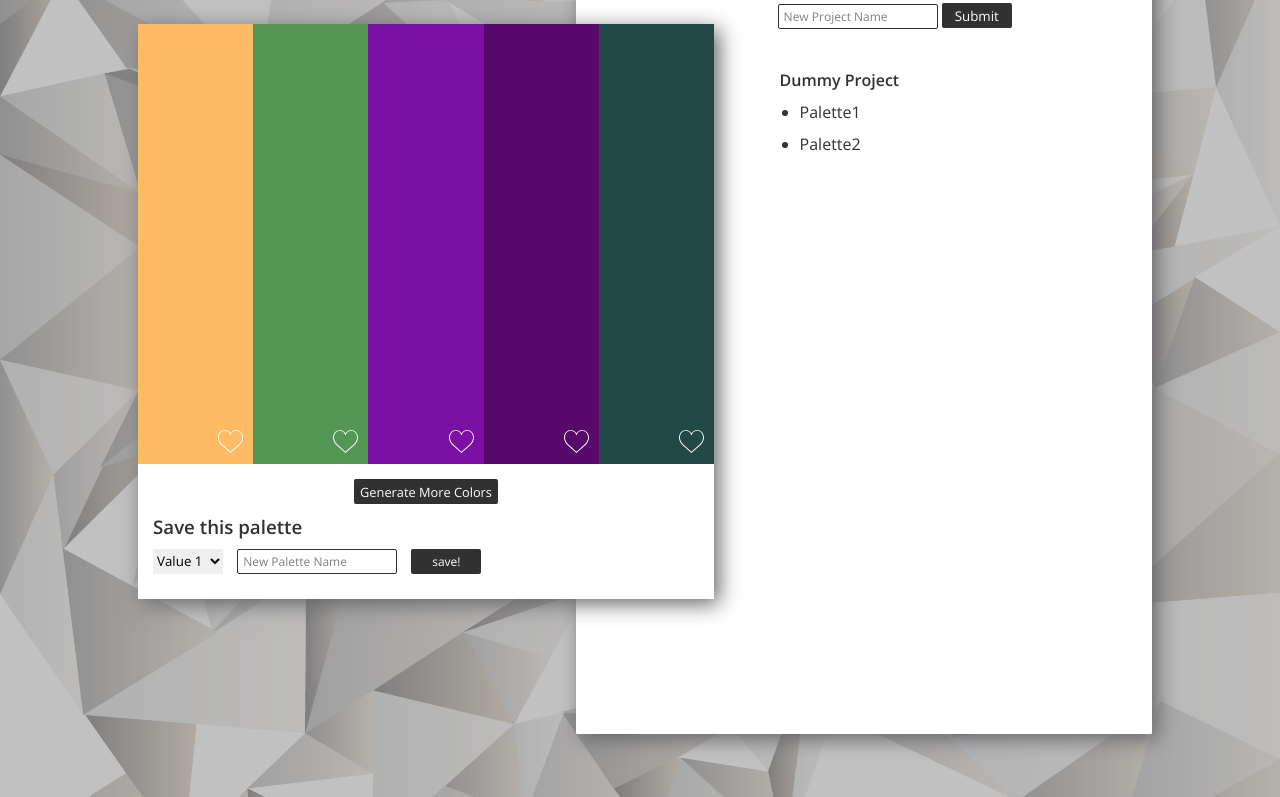
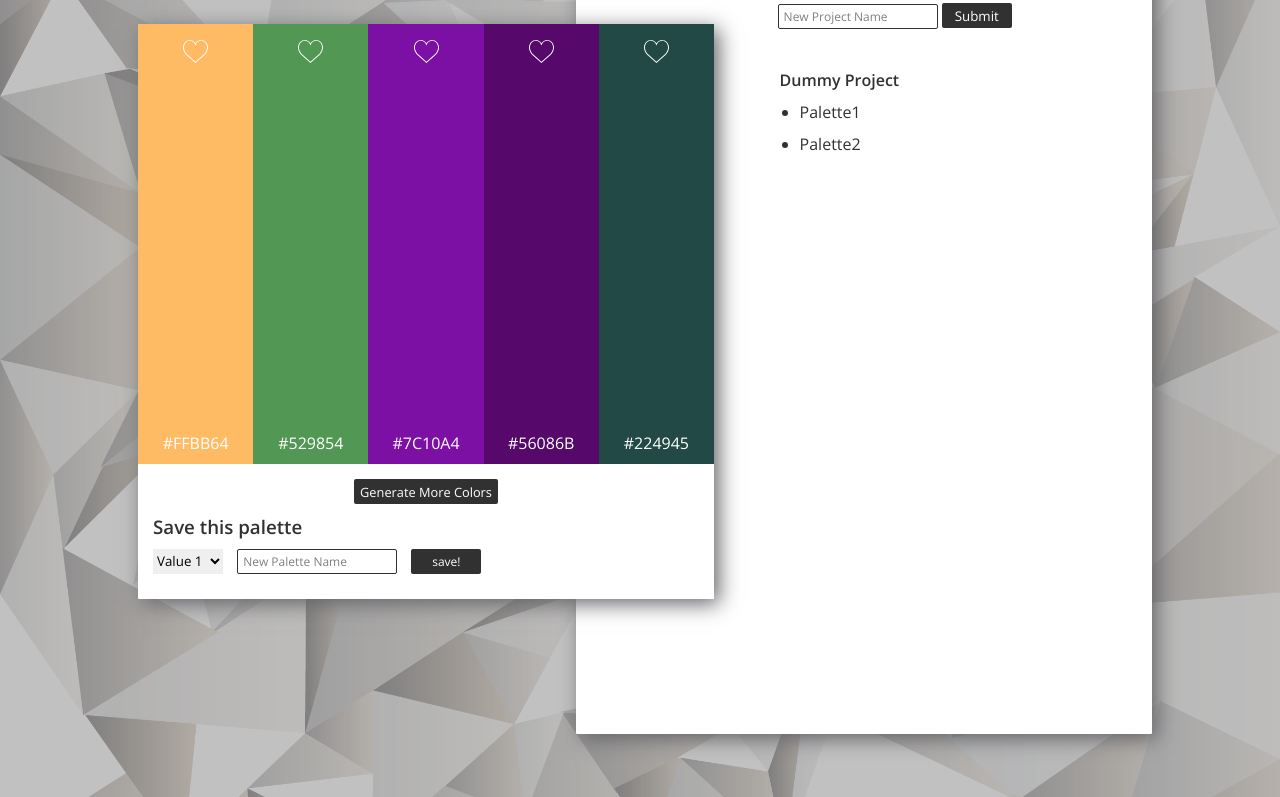
Before and after one commit to turingschool-examples/b3-fetch-intro-server, a plain HTML site: page public/index.html in a window 1280 px wide. Shown: the part 66-863 px from the top of the page. Drawn offline with nearby package versions, Linux system fonts and the light colour scheme.

Commit message:
Render hex codes on color div, style hex and hearts

```diff
--- a/public/css/styles.css
+++ b/public/css/styles.css
@@ -119,6 +119,12 @@ li {
   border-radius: 1px;
 }
 
+.hex-code {
+  color: #fff;
+  text-align: center;
+  padding: 10px 0;
+}
+
 .colors {
   display: flex;
   flex-direction: row;
@@ -129,18 +135,19 @@ li {
 .color {
   width: 20%;
   height: 55vh;
-  position: relative;
+  display: flex;
+  flex-direction: column;
+  justify-content: space-between;
+  align-items: center;
 }
 
 .empty-heart-icon {
   background-image: url(../../assets/empty-heart.svg);
-  position: absolute;
-  bottom: 10px;
-  right: 10px;
   background-size: contain;
   background-repeat: no-repeat;
   height: 25px;
   width: 25px;
+  margin-top: 15px;
 }
 
 .full-heart-icon {
@@ -150,6 +157,7 @@ li {
   background-repeat: no-repeat;
   height: 25px;
   width: 25px;
+  margin-top: 15px;
 }
 
 .save-palette {
--- a/public/index.html
+++ b/public/index.html
@@ -19,18 +19,23 @@
             <section class="colors">
               <div class="color color1">
                 <div class="empty-heart-icon"></div>
+                <p class="hex-code hex-code1"></p>
               </div>
               <div class="color color2">
                 <div class="empty-heart-icon"></div>
+                <p class="hex-code hex-code2"></p>
               </div>
               <div class="color color3">
                 <div class="empty-heart-icon"></div>
+                <p class="hex-code hex-code3"></p>
               </div>
               <div class="color color4">
                 <div class="empty-heart-icon"></div>
+                <p class="hex-code hex-code4"></p>
               </div>
               <div class="color color5">
                 <div class="empty-heart-icon"></div>
+                <p class="hex-code hex-code5"></p>
               </div>
             </section>
             <button type="button" name="generate" class="generate-btn">
```
